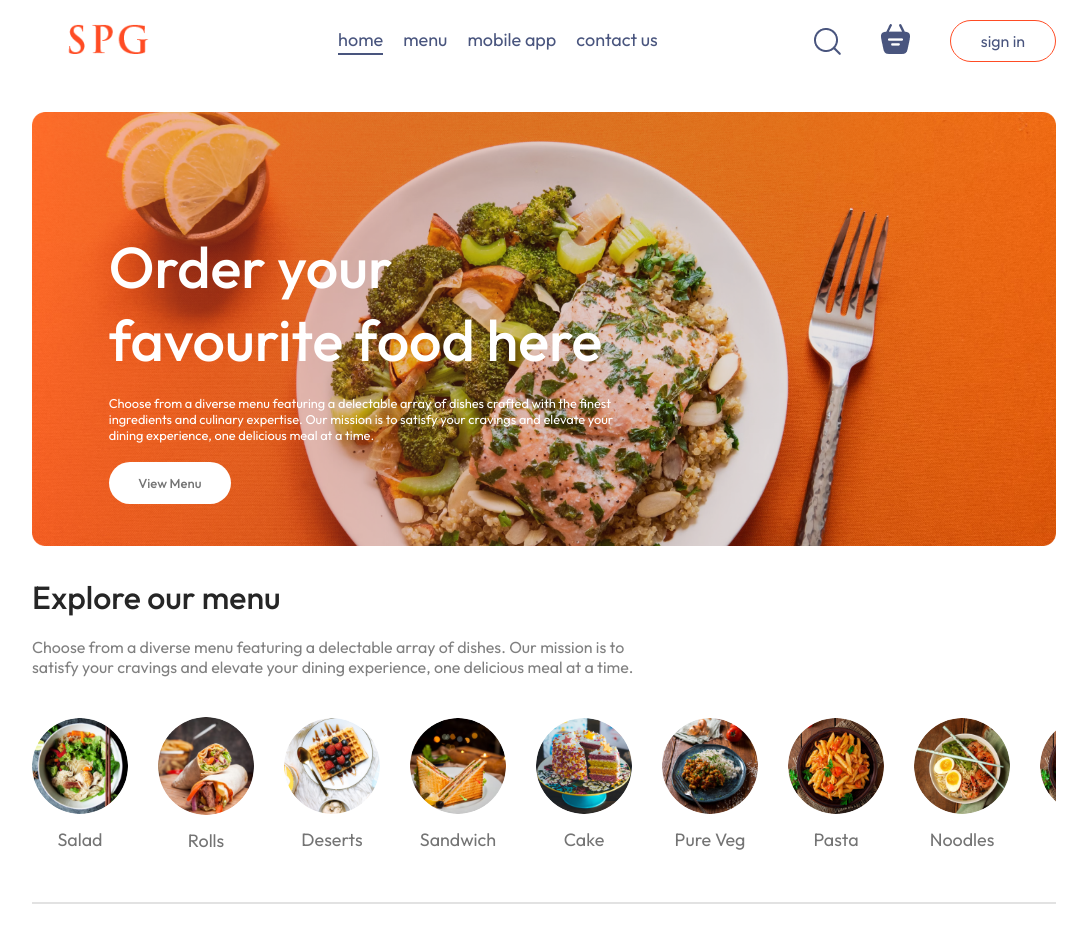
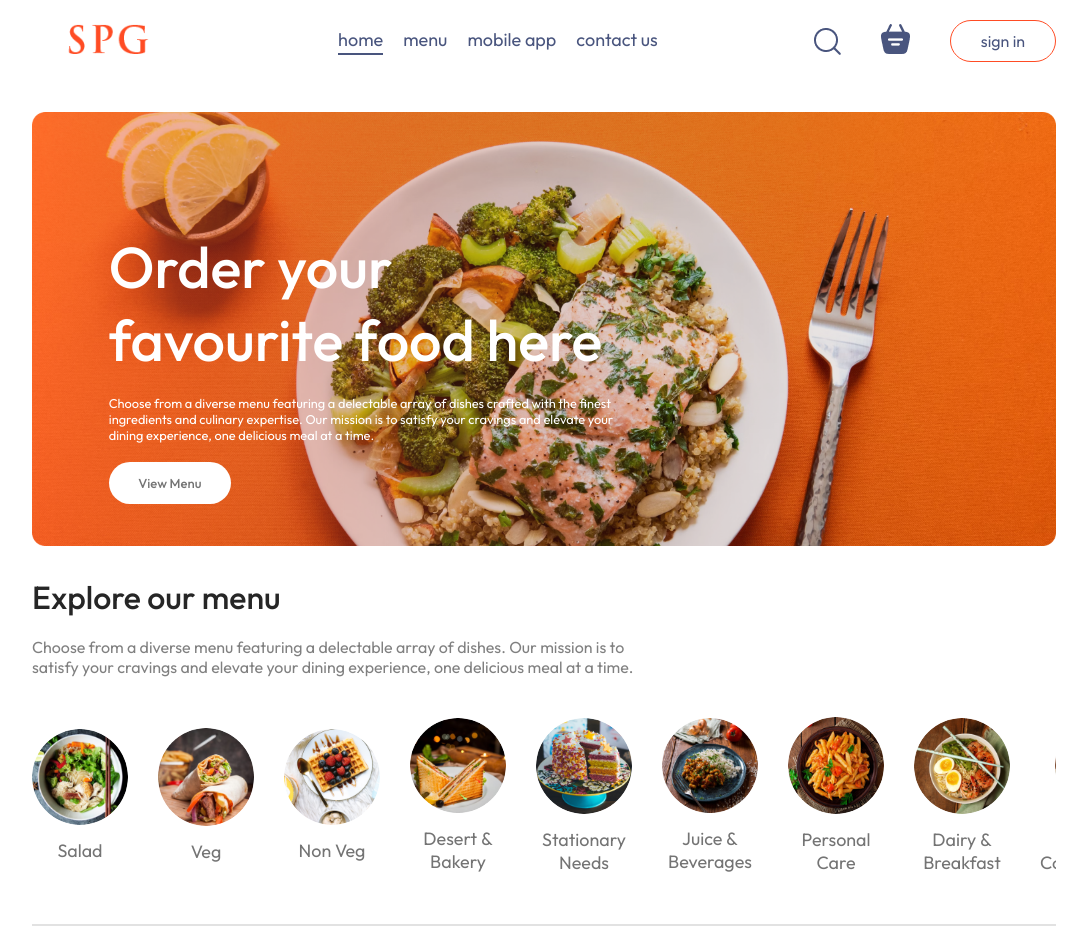
Before and after one commit to 8amankumarsingh/verceldeploy, a React (Vite) app: page / in a window 1280 px wide. Shown: the top 949 px of the page, without its empty margins (96-1183 px from the left). Built offline with nearby package versions, Linux system fonts and the light colour scheme; no server answers.

Commit message:
Update assets.js

```diff
--- a/src/assets/assets.js
+++ b/src/assets/assets.js
@@ -92,43 +92,39 @@ export const menu_list = [
         menu_image: menu_1
     },
     {
-        menu_name: "Rolls",
+        menu_name: "Veg",
         menu_image: menu_2
     },
     {
-        menu_name: "Deserts",
+        menu_name: "Non Veg",
         menu_image: menu_3
     },
     {
-        menu_name: "Sandwich",
+        menu_name: "Desert & Bakery",
         menu_image: menu_4
     },
     {
-        menu_name: "Cake",
+        menu_name: "Stationary Needs",
         menu_image: menu_5
     },
     {
-        menu_name: "Pure Veg",
+        menu_name: "Juice & Beverages",
         menu_image: menu_6
     },
     {
-        menu_name: "Pasta",
+        menu_name: "Personal Care",
         menu_image: menu_7
     },
     {
-        menu_name: "Noodles",
+        menu_name: "Dairy & Breakfast",
         menu_image: menu_8
     },
     {
-        menu_name: "A",
+        menu_name: "Gifts & Confectionaries",
         menu_image: menu_7
     },
     {
-        menu_name: "B",
-        menu_image: menu_7
-    },
-    {
-        menu_name: "C",
+        menu_name: "Home & Office Care",
         menu_image: menu_7
     }
 ]
```
